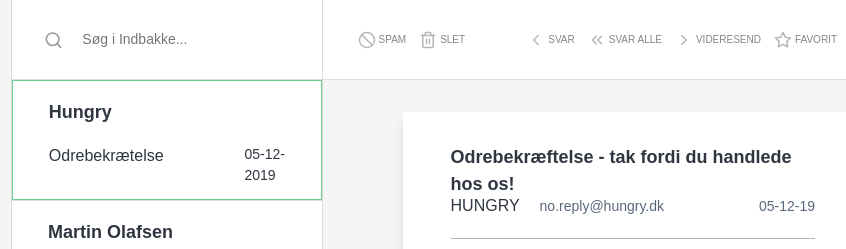
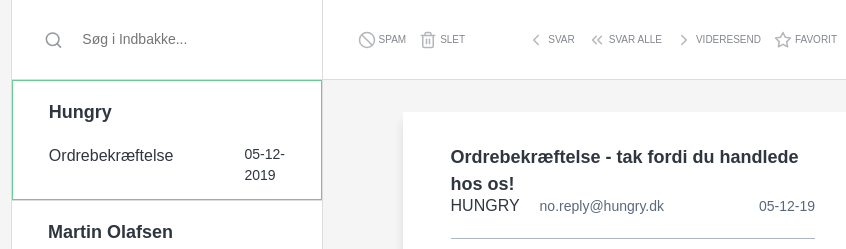
Before and after one commit to Aoksuz/opgave-6-email-interface, a website: page index.html in a window 1280 px wide. Shown: the top 249 px of the page, 337-1183 px from the left. Drawn offline with nearby package versions, Linux system fonts and the light colour scheme; files that its build step writes are made by us from their sources; a web font is replaced by a local one.

Commit message:
Rettet mindre stavefejl

```diff
--- a/index.html
+++ b/index.html
@@ -105,7 +105,7 @@
                 <i data-feather="x-octagon" class="icon-red"></i>
                 <i data-feather="trash-2" class="icon-red"></i>
             </div>
-            <p class="mail-emne">Odrebekrætelse</p>
+            <p class="mail-emne">Ordrebekræftelse</p>
             <p class="dato">05-12-2019</p>
         </div>
         <div class="mails">
@@ -172,7 +172,7 @@
 
     <div class="reading">
         <div class="mail-open">
-            <p class="openmail-emne">Odrebekræftelse - tak fordi du handlede hos os!</p>
+            <p class="openmail-emne">Ordrebekræftelse - tak fordi du handlede hos os!</p>
             <div class="afsender">
                 <p>HUNGRY</p>
                 <p class="afsender-mail">no.reply@hungry.dk</p>
```
